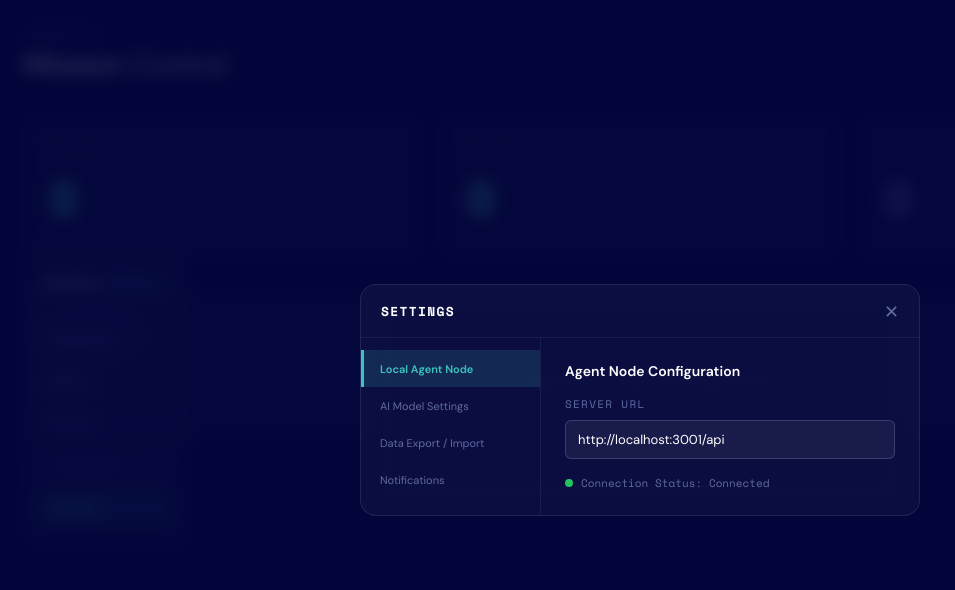
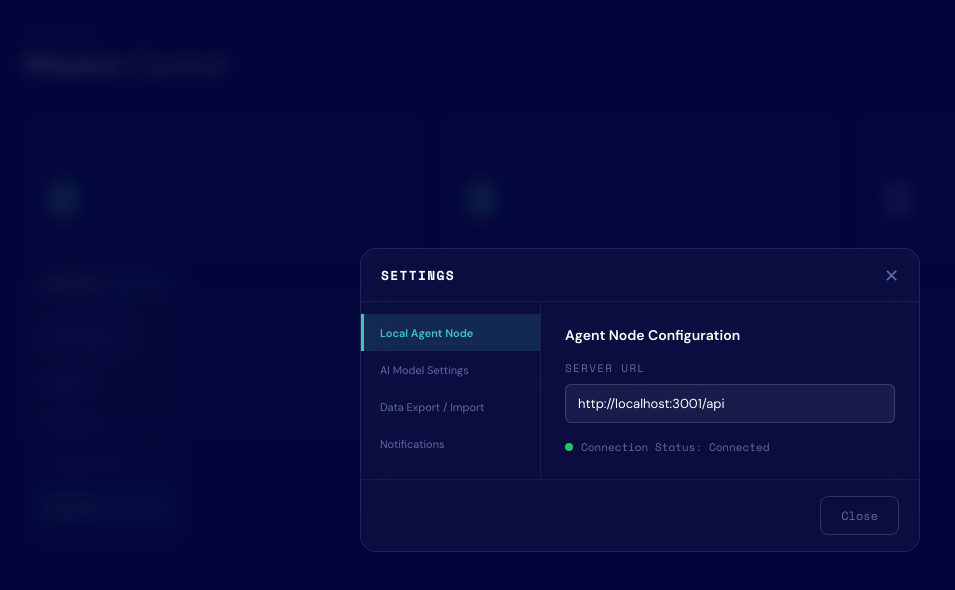
Before and after one commit to pisuthd/predict-station, a Next.js app in the folder frontend/: page /app in a window 1280 px wide. Both pictures are taken after a click on the button "Settings". Shown: the top 590 px of the page, without its empty margins (0-955 px from the left). Built offline with nearby package versions, Linux system fonts and the light colour scheme.

Commit message:
Update SettingsModal footer - right-aligned Close button

```diff
--- a/frontend/src/components/SettingsModal.tsx
+++ b/frontend/src/components/SettingsModal.tsx
@@ -304,6 +304,24 @@ export default function SettingsModal({ isOpen, onClose }: SettingsModalProps) {
             </motion.div>
           </div>
 
+          {/* Footer */}
+          <div style={{ display: 'flex', justifyContent: 'flex-end', gap: 12, padding: '16px 20px', borderTop: '1px solid rgba(180,200,255,0.08)' }}>
+            <button
+              onClick={onClose}
+              style={{
+                padding: '10px 20px',
+                background: 'transparent',
+                border: '1px solid rgba(180,200,255,0.2)',
+                borderRadius: 8,
+                color: MUTED,
+                fontFamily: monoFont,
+                fontSize: 12,
+                cursor: 'pointer',
+              }}
+            >
+              Close
+            </button>
+          </div>
         </motion.div>
       </motion.div>
     </AnimatePresence>
```
